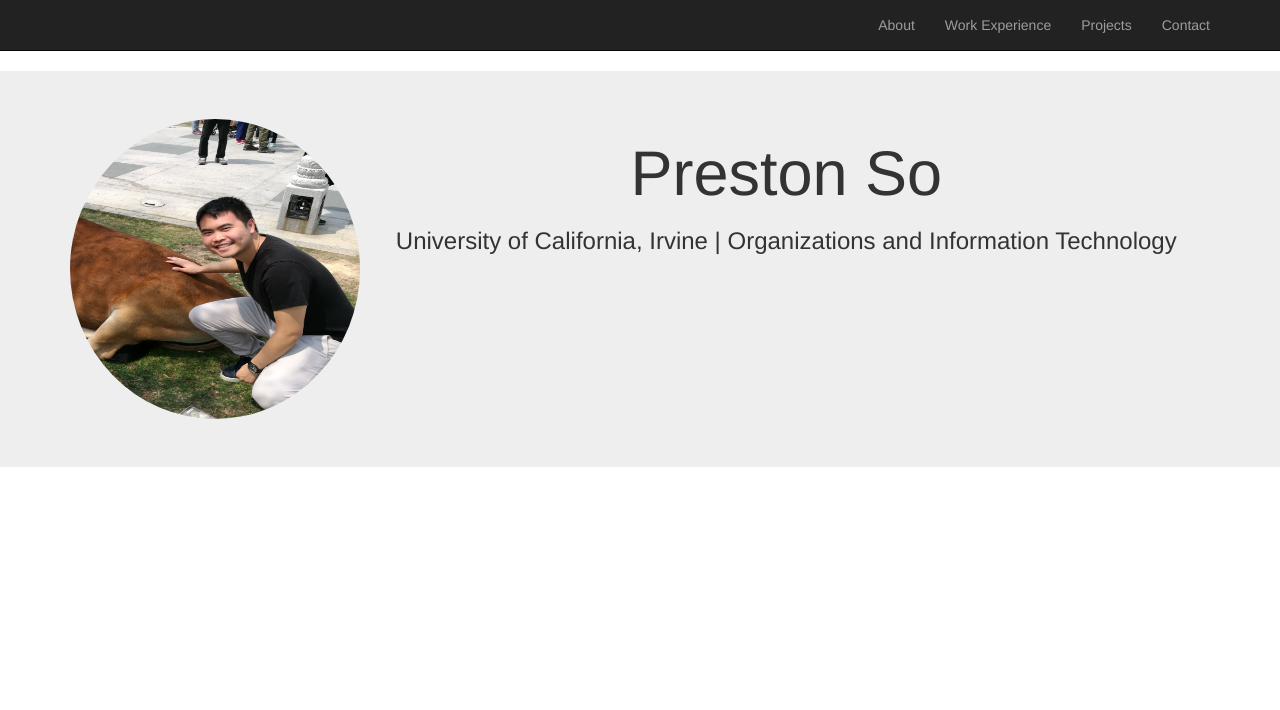
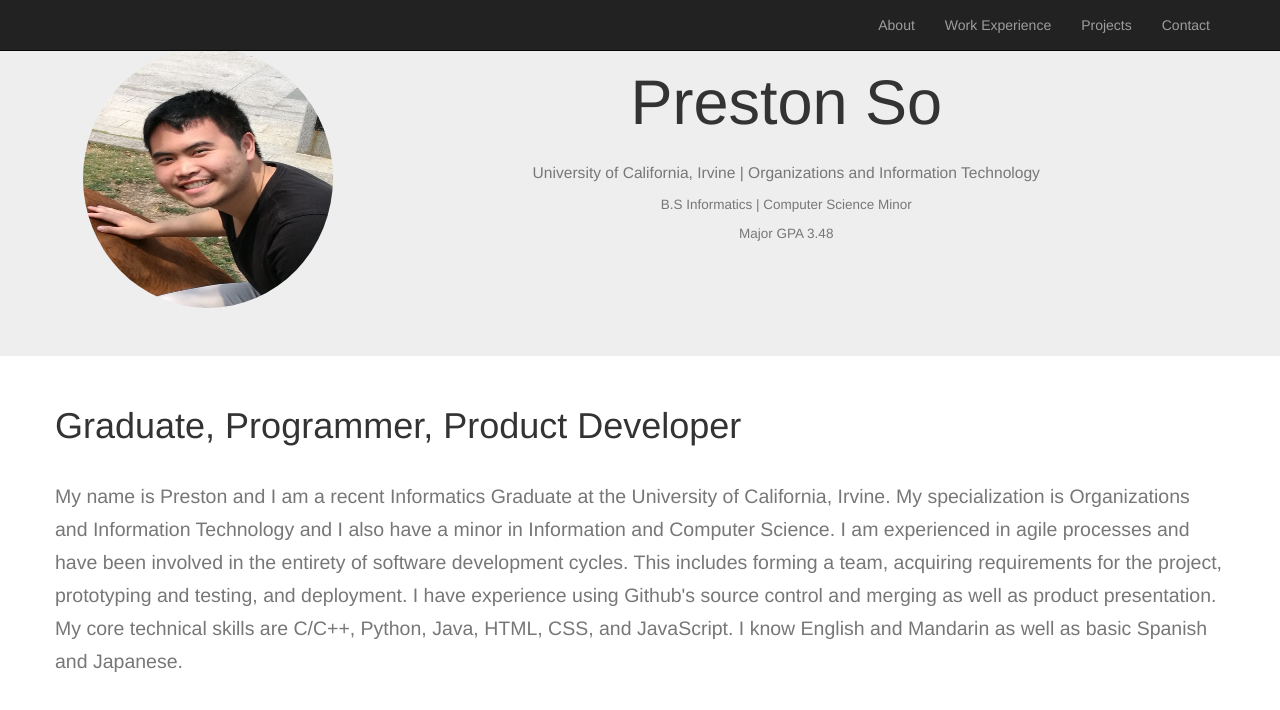
Before and after one commit to prestons517/prestons517.github.io, a plain HTML site: page index.html in a window 1280 px wide. Drawn offline with nearby package versions, Linux system fonts and the light colour scheme.

Commit message:
about text

```diff
--- a/index.html
+++ b/index.html
@@ -14,7 +14,7 @@
 <body>
 
 
-<nav class="navbar navbar-inverse navbar-static-top">
+<nav class="navbar navbar-inverse navbar-fixed-top">
     <div class="container">
         <div class="navbar-header">
             <button type="button" class="navbar-toggle collapsed" data-toggle="collapse" data-target="#bs-example-navbar-collapse-1" aria-expanded="false">
@@ -49,17 +49,34 @@
 <div class="jumbotron">
     <div class="container">
         <div class="row">
-            <div class="col-sm-3">
-                <img src="profilepic.jpg" class="img-circle" width="290" height="300" >
+            <div class="col-md-3">
+                <img src="profilepicclose.jpg" class="img-circle" width="250" height="260" align="right">
             </div>
             <div class="col-md-9">
                 <h1 align="center">Preston So</h1>
-                <h3 align="center">University of California, Irvine | Organizations and Information Technology</h3>
+                <h3 align="center"><small>University of California, Irvine | Organizations and Information Technology</small></h3>
+                <h4 align="center"><small>B.S Informatics | Computer Science Minor</small></h4>
+                <h4 align="center"><small>Major GPA 3.48</small></h4>
             </div>
 
         </div>
     </div>
 </div>
+<div class="container">
+    <div class="row">
+        <h1>Graduate, Programmer, Product Developer</h1>
+    </div>
+</div>
+<div class="container">
+    <div class="row">
+        <h2><small>My name is Preston and I am a recent Informatics Graduate at the University of California, Irvine. My specialization is Organizations and Information Technology and I also have a minor in Information and Computer Science. I am experienced in agile processes and have been involved in the entirety of software development cycles. This includes forming a team, acquiring requirements for the project, prototyping and testing, and deployment. I have experience using Github's source control and merging as well as product presentation. My core technical skills are C/C++, Python, Java, HTML, CSS, and JavaScript. I know English and Mandarin as well as basic Spanish and Japanese.  </small></h2>
+    </div>
+
+</div>
+
+
+
+
 
 <!--<div class="slidecontainer">
     <input type="range" min="1" max="100" value="50" class="slider" id="myRange">
```
Also changed, not shown: profilepicclose.jpg (added).
